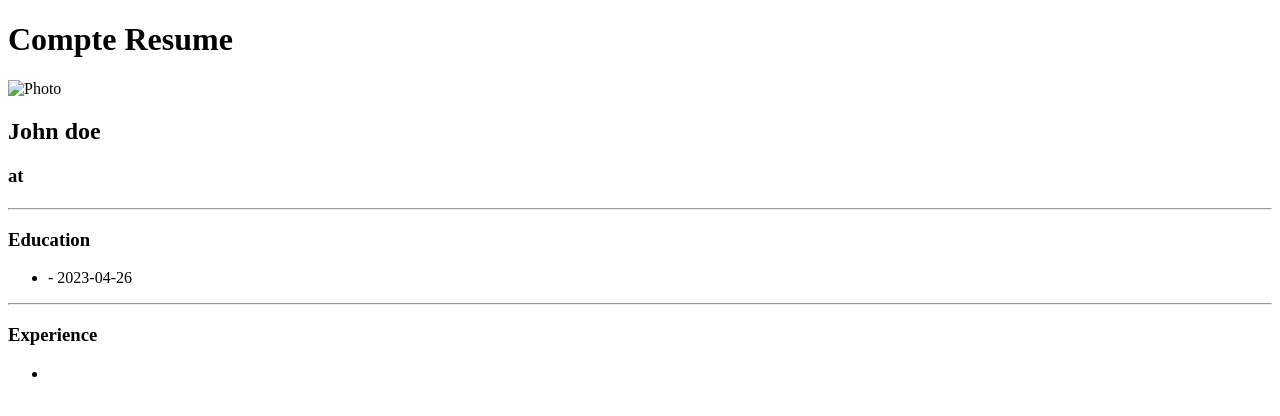
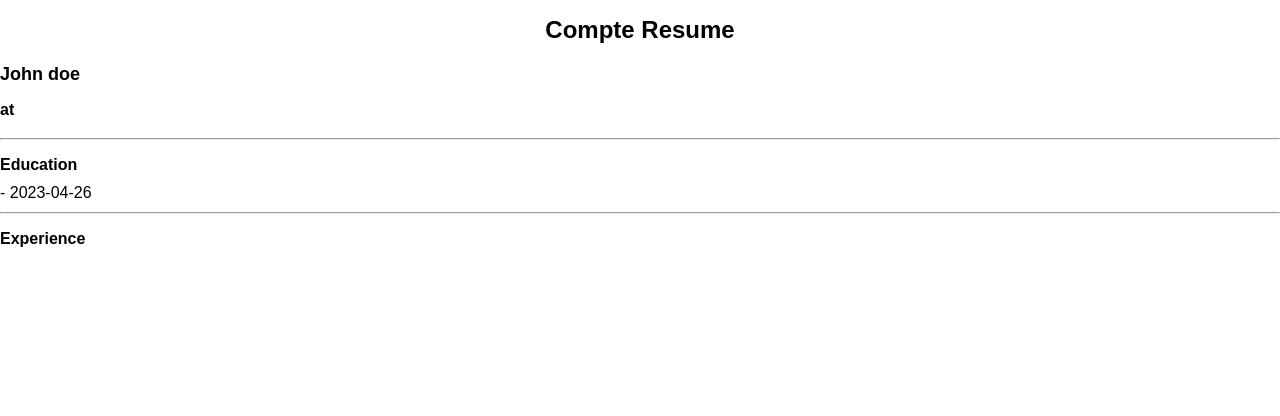
Before and after one commit to eyazaghdoud1/Postulitn--web, a Symfony app: template templates/comptes/_pdf.html.twig in a window 1280 px wide. Shown: the top 416 px of the page. Run offline with Twig, Linux system fonts and the light colour scheme; the template is opened without the code that fills it, so the values that code supplies are empty; some libraries are stand-ins or nearby versions.

Commit message:
kbalinteg

```diff
--- a/config/services.yaml
+++ b/config/services.yaml
@@ -4,7 +4,7 @@
 # Put parameters here that don't need to change on each machine where the app is deployed
 # https://symfony.com/doc/current/best_practices.html#use-parameters-for-application-configuration
 parameters:
-    images_directory: '%kernel.project_dir%/public/uploads/guides'
+    images_directory: '%kernel.project_dir%/public/uploads/Guidesentretiens'
 
 services:
     Vich\UploaderBundle\Naming\OrignameNamer:
--- a/templates/comptes/_pdf.html.twig
+++ b/templates/comptes/_pdf.html.twig
@@ -3,10 +3,48 @@
   <head>
     <meta charset="UTF-8" />
     <title>Compte Resume</title>
+    <style>
+      body {
+        font-family: Arial, sans-serif;
+        margin: 0;
+        padding: 0;
+      }
+      h1 {
+        font-size: 24px;
+        text-align: center;
+        margin-bottom: 20px;
+      }
+      h2 {
+        font-size: 18px;
+        margin-bottom: 10px;
+      }
+      h3 {
+        font-size: 16px;
+        margin-bottom: 10px;
+      }
+      h4 {
+        font-size: 14px;
+        margin-bottom: 10px;
+        color: #888;
+      }
+      ul {
+        list-style: none;
+        margin: 0;
+        padding: 0;
+      }
+      li {
+        margin-bottom: 10px;
+      }
+      img {
+        display: block;
+        margin: 0 auto;
+        border-radius: 50%;
+      }
+    </style>
   </head>
   <body>
     <h1>Compte Resume</h1>
-    <img src="{{ compte.photo }}" alt="Photo" width="150px">
+    {{ compte.photo }}
     <h2>John doe</h2>
     <h3>{{ compte.poste }} at {{ compte.entreprise }}</h3>
     <h4>{{ compte.domaine }}</h4>
```
Also changed, not shown: src/Controller/GuidesentretiensController.php (+44 -2 lines), templates/guidesentretiens/show.html.twig (+9 -2 lines).
